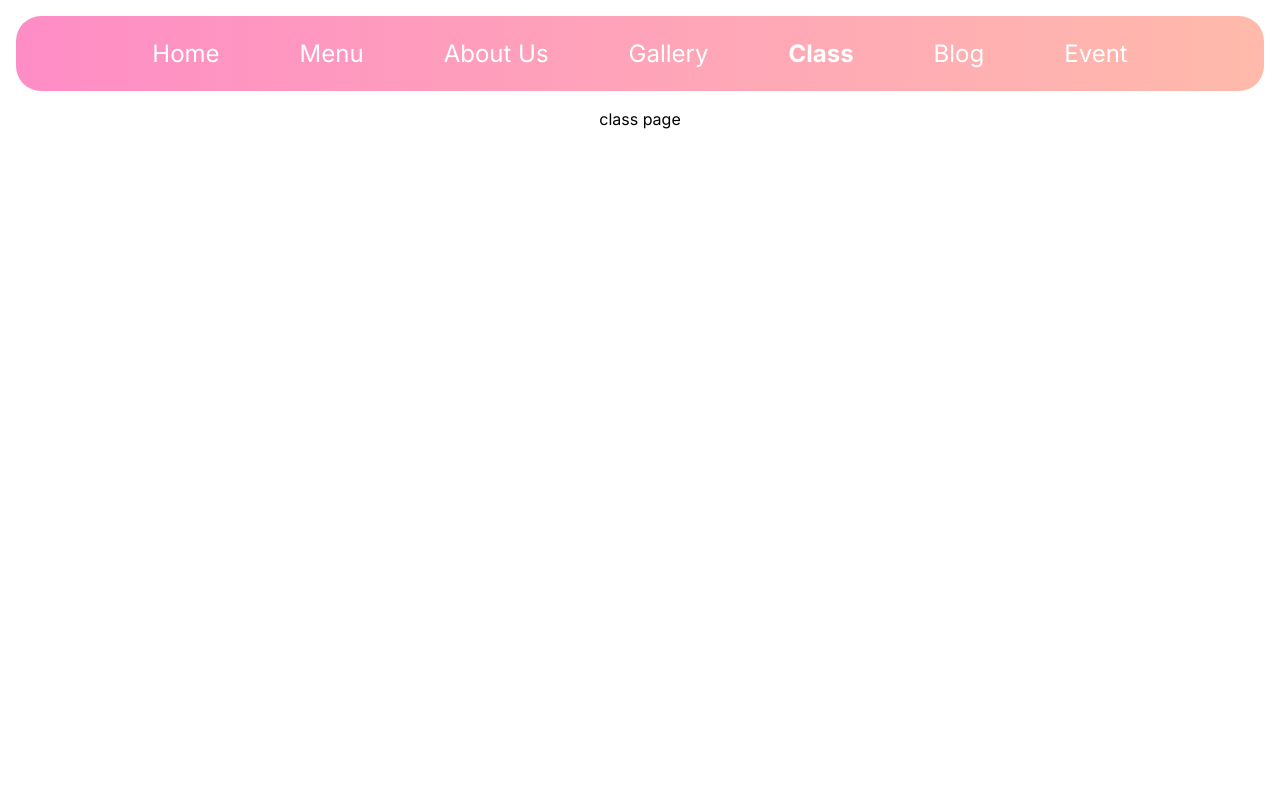
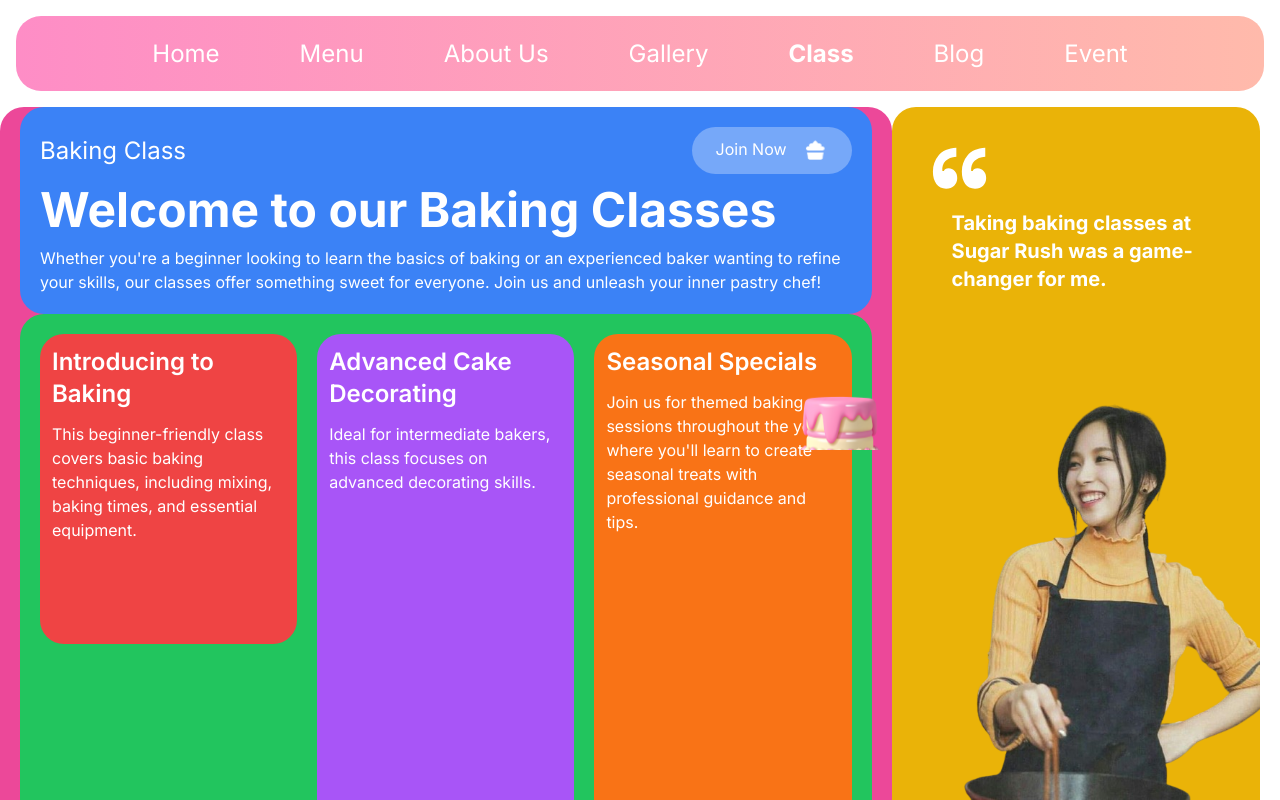
Before and after one commit to AtqiyaHaydar/SugarRush, a Next.js app: page /Class in a window 1280 px wide. Shown: the top 800 px of the page. Built offline with nearby package versions, Linux system fonts and the light colour scheme.

Commit message:
add: base

```diff
--- a/app/Class/page.js
+++ b/app/Class/page.js
@@ -1,8 +1,86 @@
 import React from 'react'
+import Image from 'next/image'
+import Chef from '@/public/class/ChefBaker.svg'
+import Quote from '@/public/class/Quote.svg'
+import Arrow from '@/public/class/Arrow.svg'
+import Cake from '@/public/class/Cake.svg'
+import Cupcake from '@/public/class/CupcakeIcon.svg'
+import tailwindConfig from '@/tailwind.config'
 
 const page = () => {
   return (
-    <div>class page</div>
+    <div className='flex w-screen h-[500px]'>
+      <div className='flex w-screen h-screen flex-col bg-pink-500 rounded-3xl px-5'>
+        <div className='w-full h-screen bg-blue-500 rounded-3xl p-5 text-white'>
+          <div className='flex justify-between items-center'>
+            <text className='text-2xl'>
+              Baking Class
+            </text>
+            <button className='flex  px-6 py-2.5 rounded-3xl bg-white bg-opacity-30'>
+              <div className='flex pr-4 text-white'>
+                Join Now
+              </div>
+              <Image
+                src={Cupcake}
+                width={25}
+              />
+            </button>
+          </div>
+          <div className='text-5xl font-bold my-3'>
+            Welcome to our Baking Classes
+          </div>
+          <div className='flex justify-between'>
+            <p>
+            Whether you're a beginner looking to learn the basics of baking or an experienced baker wanting to refine your skills, our classes offer something sweet for everyone. Join us and unleash your inner pastry chef!
+            </p>
+          </div>
+          <Image
+              src={Cake}
+              className='absolute bottom-[350px] right-[390px]'
+              width={100}
+            />
+        </div>
+        <div className='flex w-full bg-green-500 rounded-3xl text-white justify-between'>
+          <div className='flex flex-col w-full h-[310px] bg-red-500 rounded-3xl m-5 items-center'>
+            <h2 className='text-2xl font-semibold m-3'>
+            Introducing to Baking
+            </h2>
+            <p className='mx-3'>
+            This beginner-friendly class covers basic baking techniques, including mixing, baking times, and essential equipment.
+            </p>
+          </div>
+          <div className='flex flex-col w-full h-full bg-purple-500 rounded-3xl my-5 items-centerms'>
+            <h2 className='text-2xl font-semibold m-3'>
+            Advanced Cake Decorating
+            </h2>
+            <p className='mx-3'>
+              Ideal for intermediate bakers, this class focuses on advanced decorating skills.
+            </p>
+          </div>
+          <div className='flex flex-col w-full h-screen bg-orange-500 rounded-3xl m-5'>
+            <h2 className='text-2xl font-semibold m-3'>
+              Seasonal Specials
+            </h2>
+            <p className='mx-3'>
+              Join us for themed baking sessions throughout the year, where you'll learn to create seasonal treats with professional guidance and tips.
+            </p>
+          </div>
+        </div>
+      </div>
+      <div className=' w-[500px] h-screen bg-yellow-500 rounded-3xl p-10 mr-5'>
+        <Image
+          src = {Quote}
+        />
+        <p className='p-5 text-xl text-white font-bold'>
+          Taking baking classes at Sugar Rush was a game-changer for me.
+        </p>
+        <Image
+          src = {Chef}
+          width={300}
+          className='absolute bottom-0 right-5'
+        />
+      </div>
+    </div>
   )
 }
 
```
